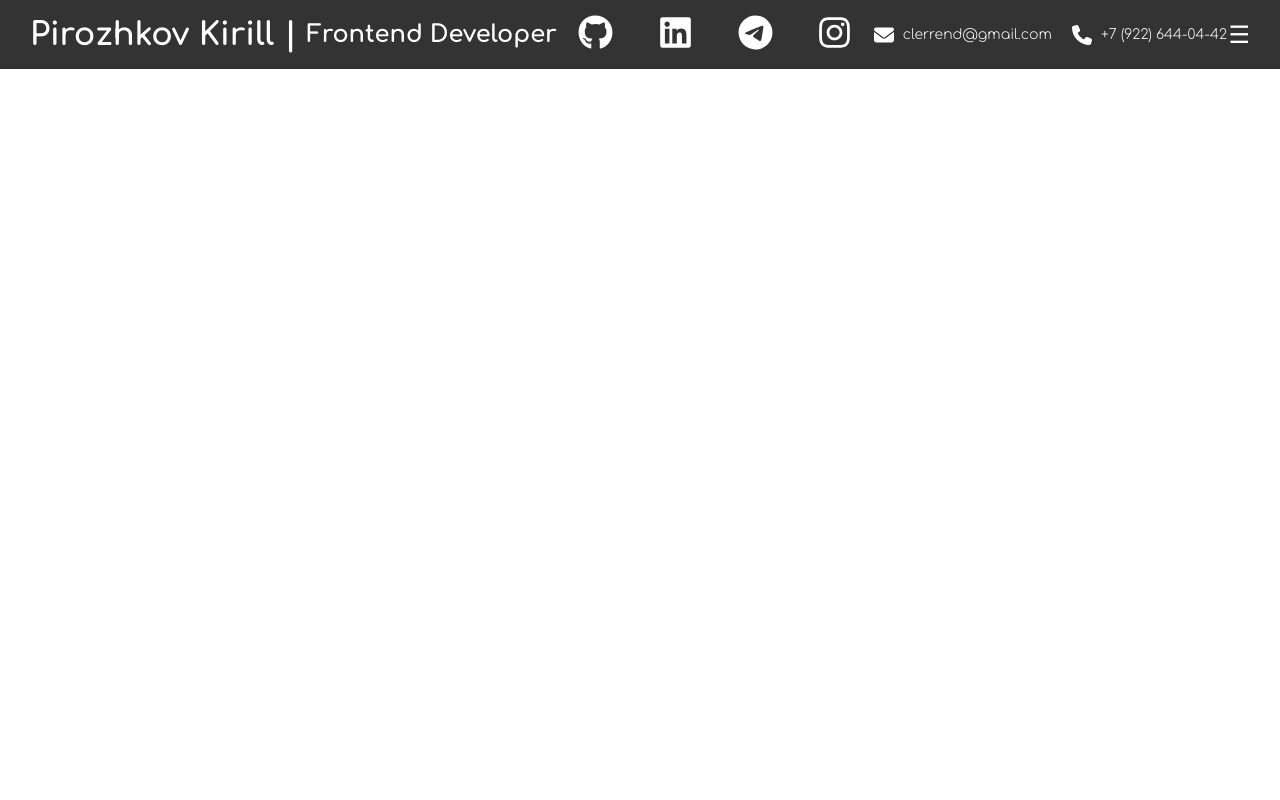
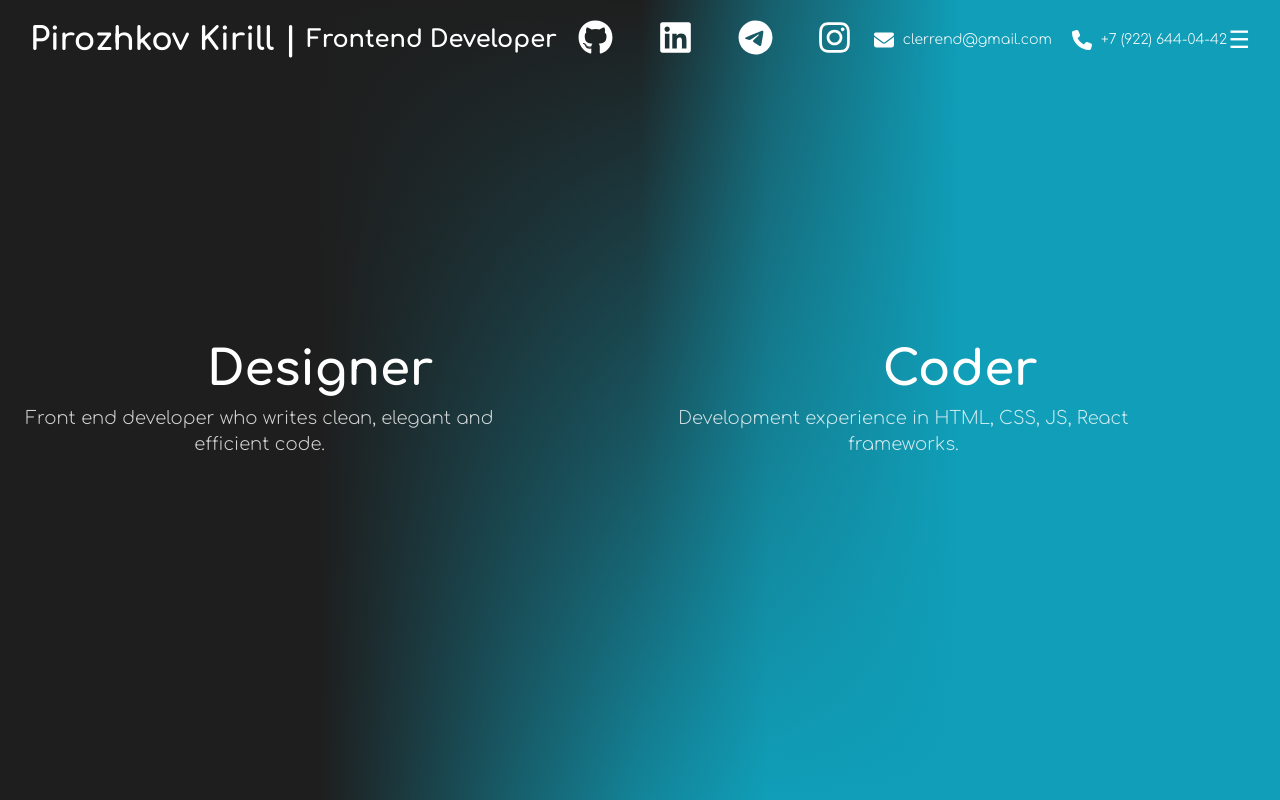
Before and after one commit to KPirozhkov/Frontend-portfolio, a plain HTML site: page index.html in a window 1280 px wide. Drawn offline with Linux system fonts and the light colour scheme.

Commit message:
KAN-6.1: оформлена Hero Section, улучшен градиент и анимации

```diff
--- a/index.html
+++ b/index.html
@@ -31,5 +31,21 @@
             ☰
         </button>
     </header>
+    <section class="split-section">
+        <div class="split left">
+            <div class="content">
+                <h2>Designer</h2>
+                <p>Front end developer who writes clean, elegant and efficient code.</p>
+            </div>
+        </div>
+
+        <div class="split right">
+            <div class="content">
+                <h2>Coder</h2>
+                <p>Development experience in HTML, CSS, JS, React frameworks.</p>
+            </div>
+        </div>
+    </section>
+
 </body>
 </html>
--- a/styles.css
+++ b/styles.css
@@ -4,16 +4,21 @@
     box-sizing: border-box;
 }
 body {
+    background: linear-gradient(to bottom, #1e1e1e, #109eb8);
+    color: white;
+    margin: 0;
     font-family: "Comfortaa", sans-serif;
-    font-optical-sizing: auto;
 }
 header {
     display: flex;
     justify-content: space-between;
     align-items: center;
-    padding: 15px 30px;
-    background-color: #333;
-    color: white;
+    padding: 20px 30px;
+    background: transparent; /* Прозрачный фон, чтобы сочетался с градиентом */
+    position: absolute;
+    width: 100%;
+    top: 0;
+    z-index: 100;
 }
 .logo {
     display: flex;
@@ -53,7 +58,7 @@ header {
 }
 .contacts p:hover {
     transform: scale(1.1);
-    color: #109eb8;
+    color: #1e1e1e;
 }
 .burger-menu {
     font-size: 24px;
@@ -66,7 +71,7 @@ header {
 
 .burger-menu:hover {
     transform: scale(1.2);
-    color: #109eb8;
+    color: #1e1e1e;
 }
 
 .social-links img {
@@ -109,3 +114,94 @@ header {
 .fade-in {
     animation: fadeIn 2s ease-out;
 }
+/* Разделённый экран */
+.split-section {
+    display: flex;
+    height: 100vh; /* Высота на весь экран */
+    width: 100%;
+    overflow: hidden; /* Чтобы не выходило за границы */
+    position: relative;
+}
+
+/* Базовые стили для половинок */
+.split {
+    flex: 1; /* Одинаковая ширина */
+    display: flex;
+    align-items: center;
+    justify-content: center;
+    font-size: 48px;
+    font-weight: bold;
+    color: white;
+    transition: flex 0.5s ease-in-out; /* Плавное изменение размера */
+    position: relative; /* Для корректного наложения волны */
+}
+
+/* Левая часть - Designer */
+.split.left {
+    background: linear-gradient(to right, #1e1e1e 50%, rgba(30, 30, 30, 0.5) 80%, rgba(30, 30, 30, 0.2) 100%);
+}
+
+/* Правая часть - Coder */
+.split.right {
+    background: linear-gradient(to left, #109eb8 50%, rgba(16, 158, 184, 0.5) 80%, rgba(30, 30, 30, 0.2) 100%);
+}
+
+
+/* Эффект при наведении - левая часть увеличивается, правая сжимается */
+.split.left:hover {
+    flex: 1; /* Увеличивается */
+}
+
+.split.left:hover + .split.right {
+    flex: 0.5; /* Правая сжимается */
+}
+
+/* Эффект при наведении - правая часть увеличивается, левая сжимается */
+.split.right:hover {
+    flex: 2.5;
+}
+
+.split.right:hover ~ .split.left {
+    flex: 1.5;
+}
+
+/* Контейнер для текста */
+.content {
+    text-align: center; /* Центрируем текст */
+}
+
+/* Заголовки */
+.content h2 {
+    font-size: 48px;
+    font-weight: bold;
+    margin-bottom: 10px;
+}
+
+/* Описание под заголовками */
+.content p {
+    font-size: 18px;
+    font-weight: 300;
+    max-width: 80%;
+    line-height: 1.4;
+    opacity: 0.8; /* Чуть приглушённый текст */
+}
+
+/* Эффект увеличения и смены цвета при наведении */
+.content h2,
+.content p {
+    transition: transform 0.3s ease, color 0.3s ease;
+}
+
+/* Для секции "Designer" (голубой текст) */
+.split.left:hover .content h2,
+.split.left:hover .content p {
+    transform: scale(1.05);
+    color: #109eb8;
+}
+
+/* Для секции "Coder" (чёрный текст) */
+.split.right:hover .content h2,
+.split.right:hover .content p {
+    transform: scale(1.05);
+    color: #1e1e1e;
+}
```
